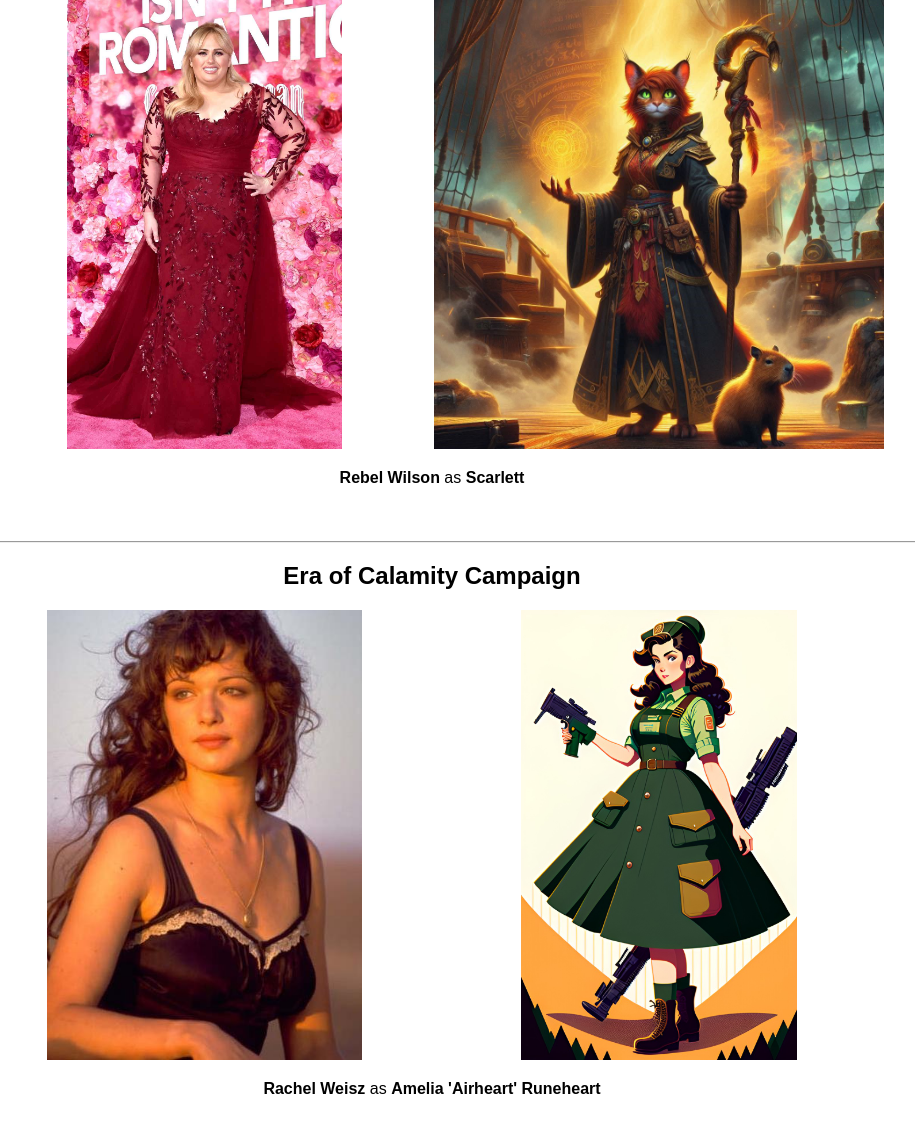
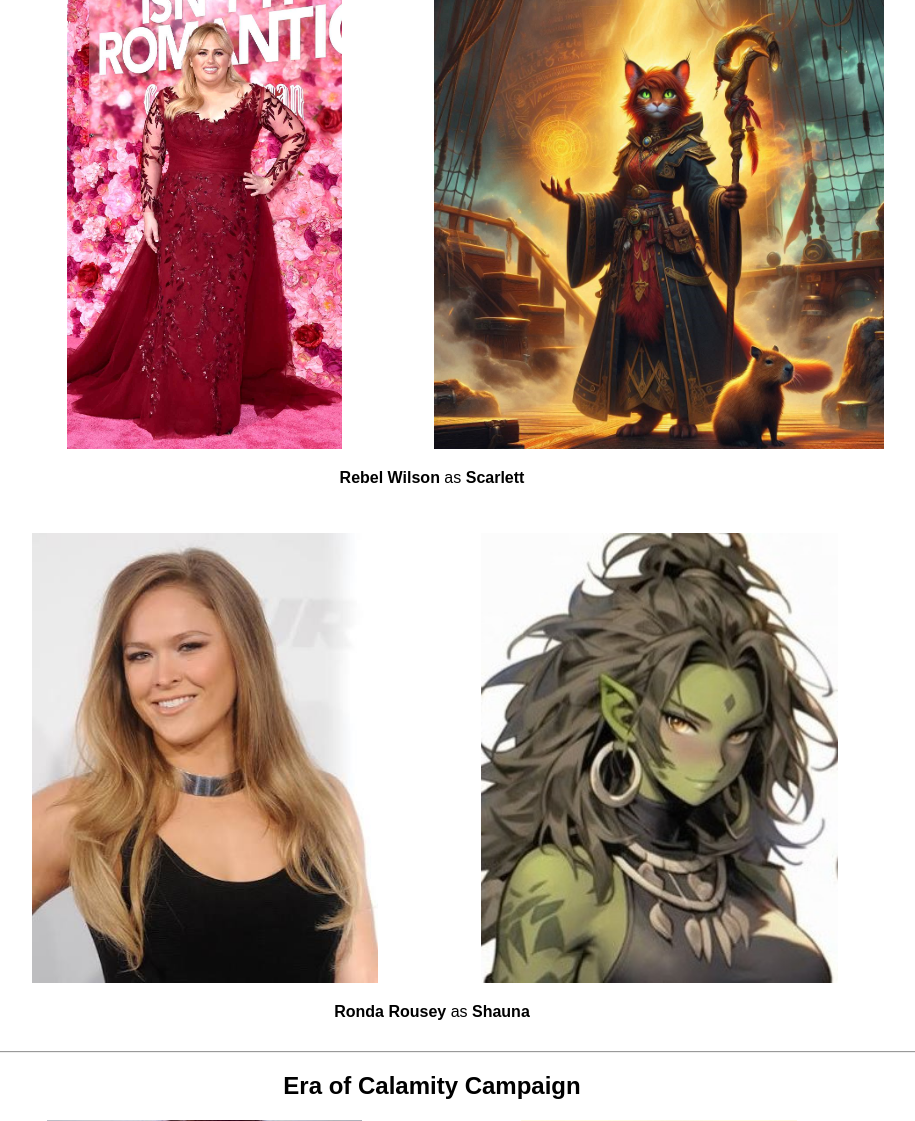
Before and after one commit to Dude036/Cyneric, a Django app: page /cast/ in a window 1280 px wide. Shown: the part 4233-5354 px from the top of the page, without its empty margins (208-1123 px from the left). Run offline with Django 3.2, Linux system fonts and the light colour scheme; grey boxes labelled with a size stand in for pictures from a placeholder-image service; parts of the project's set-up code (start-up, migrations or seed data) failed here and were passed over; some libraries are stand-ins or nearby versions.

Commit message:
Adding Xander's new Character

```diff
--- a/static/templates/cast.html
+++ b/static/templates/cast.html
@@ -109,6 +109,14 @@
     <img class="cast_photo_img" src="/static/img/Tyrant/Scarlett.jpg" alt="Scarlett">
     <p>
       <b>Rebel Wilson</b> as <b>Scarlett</b>
+    </p>
+  </div>
+</div>
+  <div class="cast_photo">
+    <img class="cast_photo_img" src="/static/img/Tyrant/Ronda Rousey.jpg" alt="Ronda Rousey">
+    <img class="cast_photo_img" src="/static/img/Tyrant/Shauna.jpg" alt="Shauna">
+    <p>
+      <b>Ronda Rousey</b> as <b>Shauna</b>
     </p>
   </div>
 </div>
```
Also changed, not shown: static/img/Tyrant/Ronda Rousey.jpg (added), static/img/Tyrant/Shauna.jpg (added).
